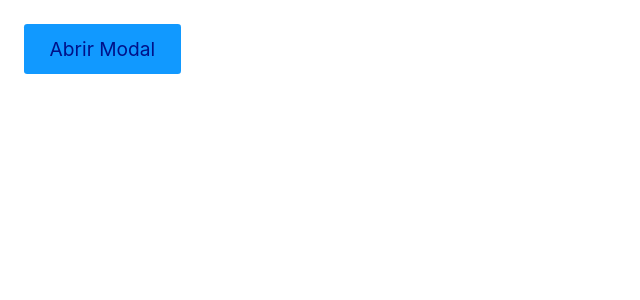
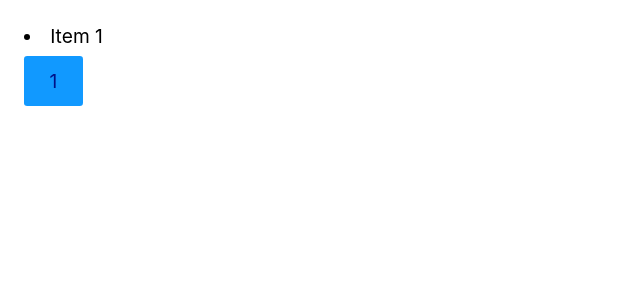
Before and after one commit to JosueFernandes7/OneBitCode, a React (Create React App) app in the folder ReactJs/04. ReactAppOg/myapp/: page / in a window 1280 px wide. Shown: the top 300 px of the page, without its empty margins (0-640 px from the left). Built offline with nearby package versions, Linux system fonts and the light colour scheme.

Commit message:
useState 2

```diff
--- a/ReactJs/04. ReactAppOg/myapp/src/App.js
+++ b/ReactJs/04. ReactAppOg/myapp/src/App.js
@@ -1,17 +1,23 @@
 import React from 'react'
-import ButtonModal from './ButtonModal';
-import Modal from './Modal';
+
+const App = () => {
+  const [contar, setContar] = React.useState(1);
+  const [items, setItems] = React.useState(['Item 1']);
+
+  const handleClick = () => {
+    setContar((contar) => contar + 1)
+    setItems([...items, `Item ${contar + 1}`])
+  }
 
 
-const App = () => {
- const [modal, setModal] = React.useState(false);
+  return (
+    <>
+    {items.map(e => <li key={e}>{e}</li>)}
+    <button onClick={handleClick}>{contar}
+    </button>
+    </>
+  );
+};
 
-  return (
-    <section>
-      <Modal setModal={setModal} modal={modal}/>
-     <ButtonModal setModal={setModal} estado = {modal}/>
-    </section>
-  )
-}
 
 export default App
--- a/ReactJs/04. ReactAppOg/myapp/src/ButtonModal.js
+++ /dev/null
@@ -1,7 +0,0 @@
-import React from 'react';
-
-const ButtonModal = ({ setModal }) => {
-  return <button onClick={() => setModal(true)}>Abrir Modal</button>;
-};
-
-export default ButtonModal;
--- a/ReactJs/04. ReactAppOg/myapp/src/Modal.js
+++ /dev/null
@@ -1,14 +0,0 @@
-import React from 'react'
-
-function Modal({modal,setModal}) {
-  if(modal === true)
-    return (
-      <div>
-        Esse é um modal.
-        <button onClick={() => setModal(false)}>Fechar</button>
-      </div>
-    )
-  else return null
-}
-
-export default Modal
```
